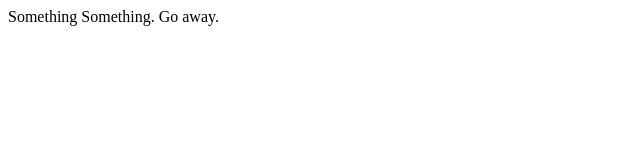
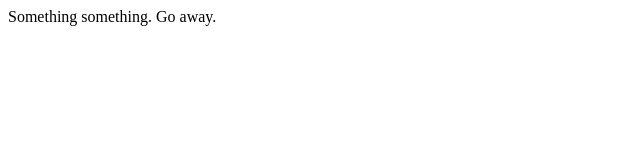
Before and after one commit to kcs-Nicholas/kcs-nicholas.github.io, a plain HTML site: page index.html in a window 1280 px wide. Shown: the full height of the page, 0-640 px from the left. Drawn offline with Linux system fonts and the light colour scheme.

Commit message:
Update index.html

```diff
--- a/index.html
+++ b/index.html
@@ -2,7 +2,7 @@
 <html>
 <head>
 <!content goes here>
-Something Something.
+Something something.
 <title>Title</title>
 </head>
 
```
